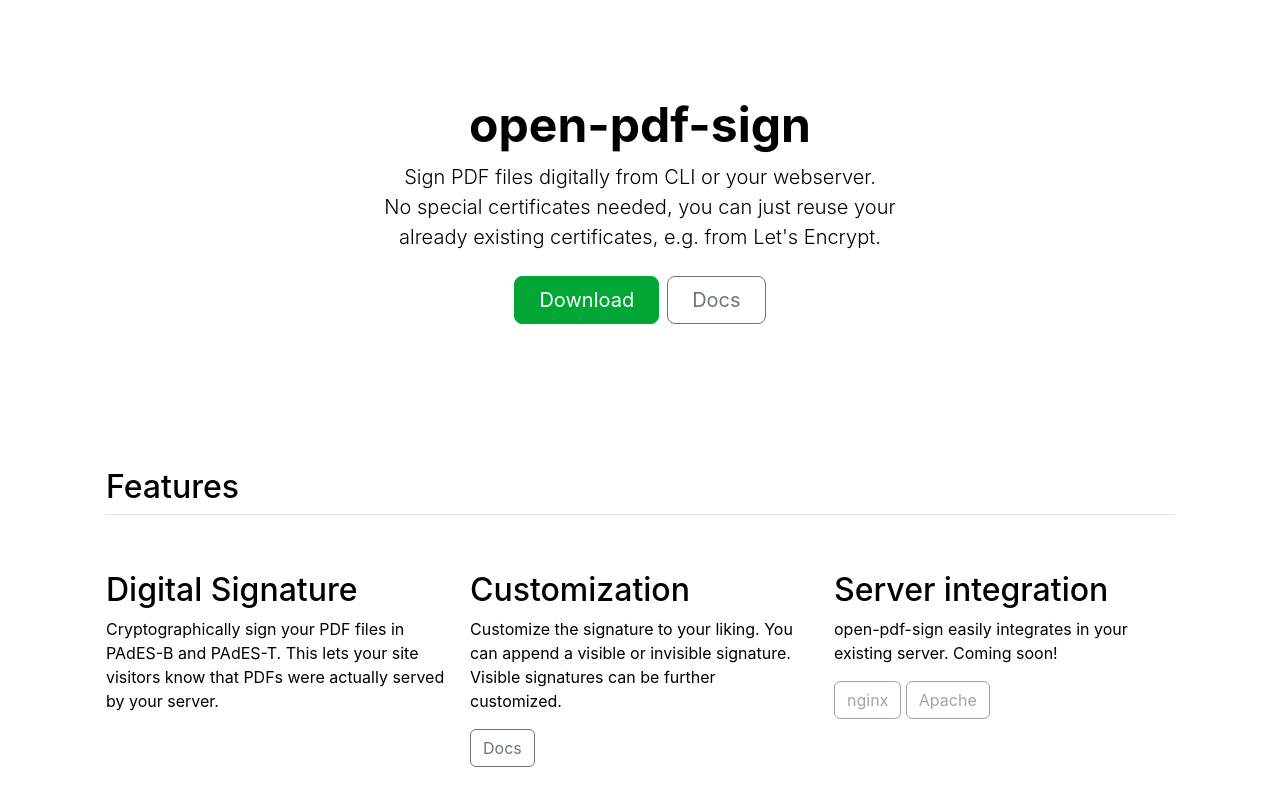
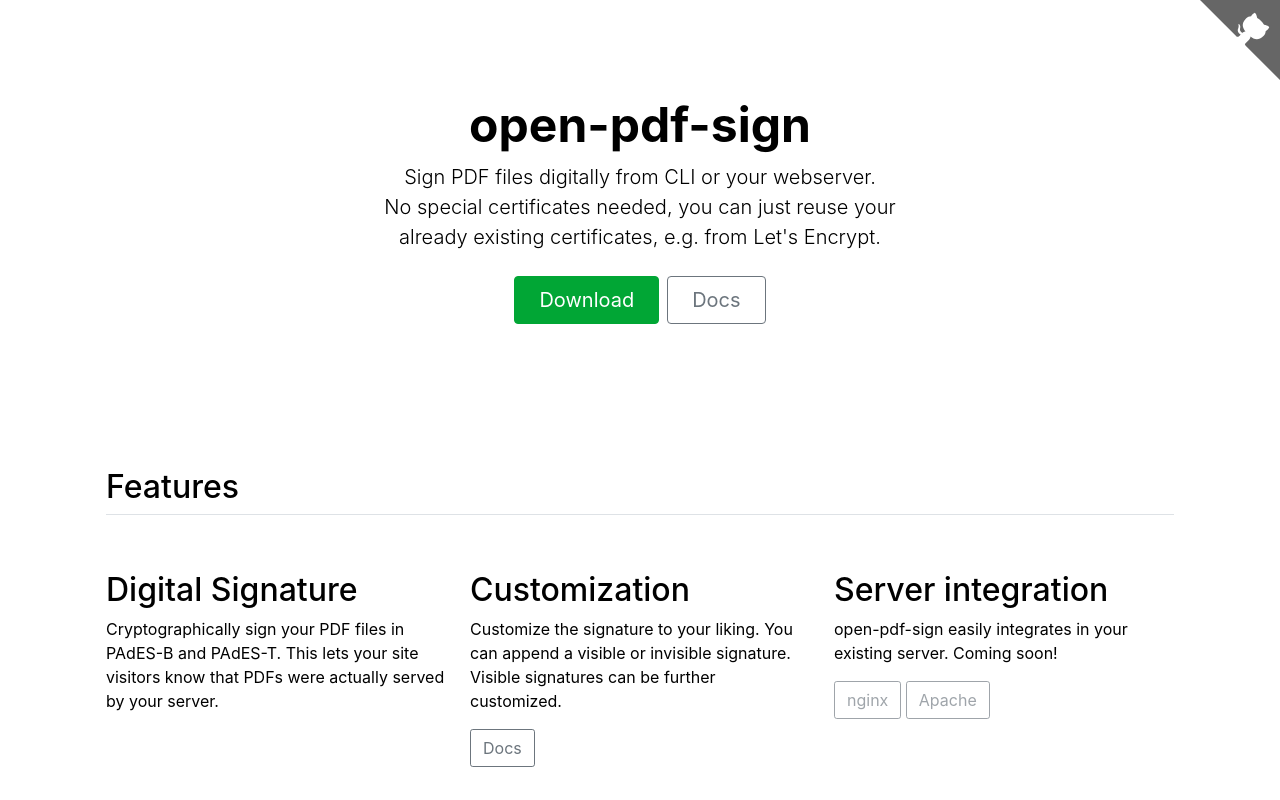
Before and after one commit to open-pdf-sign/open-pdf-sign-website, a website built with webpack: page index.html in a window 1280 px wide. Shown: the top 800 px of the page. Built offline with nearby package versions, Linux system fonts and the light colour scheme.

Commit message:
github corner, border radius

```diff
--- a/index.html
+++ b/index.html
@@ -105,5 +105,18 @@
     </footer>
 </div>
 
+
+<!-- https://github.com/tholman/github-corners -->
+<a href="https://github.com/open-pdf-sign" class="github-corner" aria-label="View source on Github" target="_blank">
+    <svg width="80" height="80" viewBox="0 0 250 250"
+         style="fill:#666; color:#fff; position: absolute; top: 0; border: 0; right: 0;" aria-hidden="true">
+        <path d="M0,0 L115,115 L130,115 L142,142 L250,250 L250,0 Z"></path>
+        <path d="M128.3,109.0 C113.8,99.7 119.0,89.6 119.0,89.6 C122.0,82.7 120.5,78.6 120.5,78.6 C119.2,72.0 123.4,76.3 123.4,76.3 C127.3,80.9 125.5,87.3 125.5,87.3 C122.9,97.6 130.6,101.9 134.4,103.2"
+              fill="currentColor" style="transform-origin: 130px 106px;" class="octo-arm"></path>
+        <path d="M115.0,115.0 C114.9,115.1 118.7,116.5 119.8,115.4 L133.7,101.6 C136.9,99.2 139.9,98.4 142.2,98.6 C133.8,88.0 127.5,74.4 143.8,58.0 C148.5,53.4 154.0,51.2 159.7,51.0 C160.3,49.4 163.2,43.6 171.4,40.1 C171.4,40.1 176.1,42.5 178.8,56.2 C183.1,58.6 187.2,61.8 190.9,65.4 C194.5,69.0 197.7,73.2 200.1,77.6 C213.8,80.2 216.3,84.9 216.3,84.9 C212.7,93.1 206.9,96.0 205.4,96.6 C205.1,102.4 203.0,107.8 198.3,112.5 C181.9,128.9 168.3,122.5 157.7,114.1 C157.9,116.9 156.7,120.9 152.7,124.9 L141.0,136.5 C139.8,137.7 141.6,141.9 141.8,141.8 Z"
+              fill="currentColor" class="octo-body"></path>
+    </svg>
+</a>
+
 </body>
 </html>
--- a/src/scss/_variables.scss
+++ b/src/scss/_variables.scss
@@ -40,6 +40,12 @@
 
 $min-contrast-ratio:   3;
 
+$border-radius:               .175rem;
+$border-radius-sm:            .125rem;
+$border-radius-lg:            .25rem;
+$border-radius-xl:            1rem !default;
+$border-radius-2xl:           2rem !default;
+
 //---------------------------------------------
 // 4. Bootstrap Container Width
 //---------------------------------------------
```
